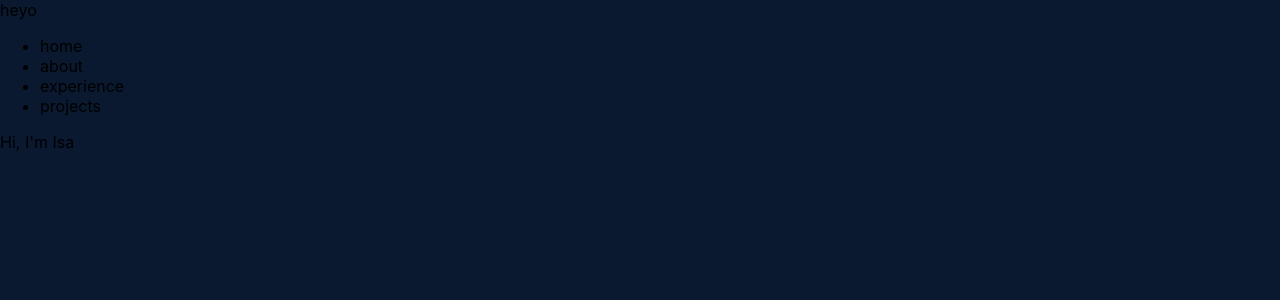
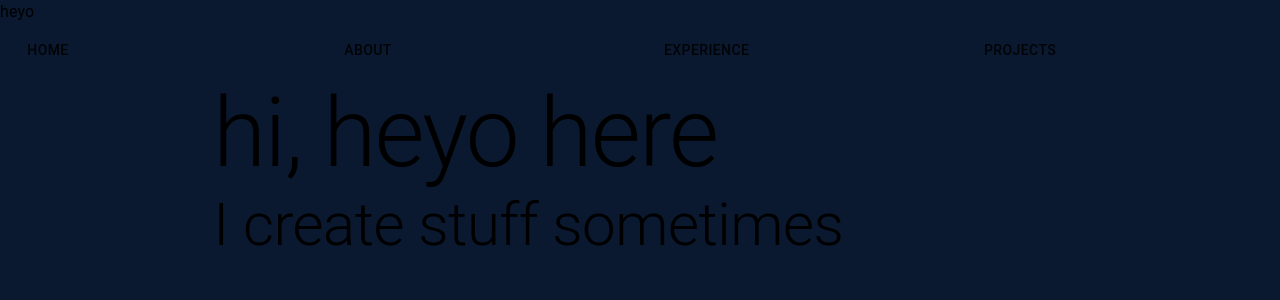
Before and after one commit to isapign/my-portfolio, a React (Create React App) app: page / in a window 1280 px wide. Shown: the top 300 px of the page. Built offline with nearby package versions, Linux system fonts and the light colour scheme.

Commit message:
Ajusta componente Introduction e Toolbar com material ui Implementa menu superior horizontal com makeStyles

```diff
--- a/src/components/introduction/Introduction.js
+++ b/src/components/introduction/Introduction.js
@@ -1,10 +1,14 @@
+import { Grid, Typography } from "@material-ui/core"
 import React from "react"
 
 const Introduction = () => {
     return (
-        <div id="introduction">
-            <span>Hi, I'm Isa</span>
-        </div>
+        <Grid container id="introduction" justifyContent="center">
+            <Grid item xs={8}>
+                <Typography variant="h1">hi, heyo here</Typography>
+                <Typography variant="h2">I create stuff sometimes</Typography>
+            </Grid>
+        </Grid>
     )
 }
 
--- a/src/components/toolbar/Toolbar.js
+++ b/src/components/toolbar/Toolbar.js
@@ -1,16 +1,40 @@
 import React from 'react'
+import { Button, Grid, List, ListItem, Typography } from '@material-ui/core'
+import { makeStyles } from "@material-ui/core/styles";
+
+const useStyles = makeStyles((theme) => ({
+    root: {
+      display: "flex",
+      flexDirection: "row",
+      padding: 0
+    }
+}))
 
 const Toolbar = () => {
+    const classes = useStyles()
+
     return (
-        <div id="toolbar">
-            <span>heyo</span>
-            <ul>
-                <li>home</li>
-                <li>about</li>
-                <li>experience</li>
-                <li>projects</li>
-            </ul>
-        </div>
+        <Grid id="toolbar">
+            <Grid item>
+                <Typography>heyo</Typography>
+            </Grid>
+            <Grid item>
+                <List className={classes.root}>
+                    <ListItem>
+                        <Button>Home</Button>
+                    </ListItem>
+                    <ListItem>
+                        <Button>about</Button>
+                    </ListItem>
+                    <ListItem>
+                        <Button>experience</Button>
+                    </ListItem>
+                    <ListItem>
+                        <Button>projects</Button>
+                    </ListItem>
+                </List>
+            </Grid>
+        </Grid>
     )
 }
 
```
